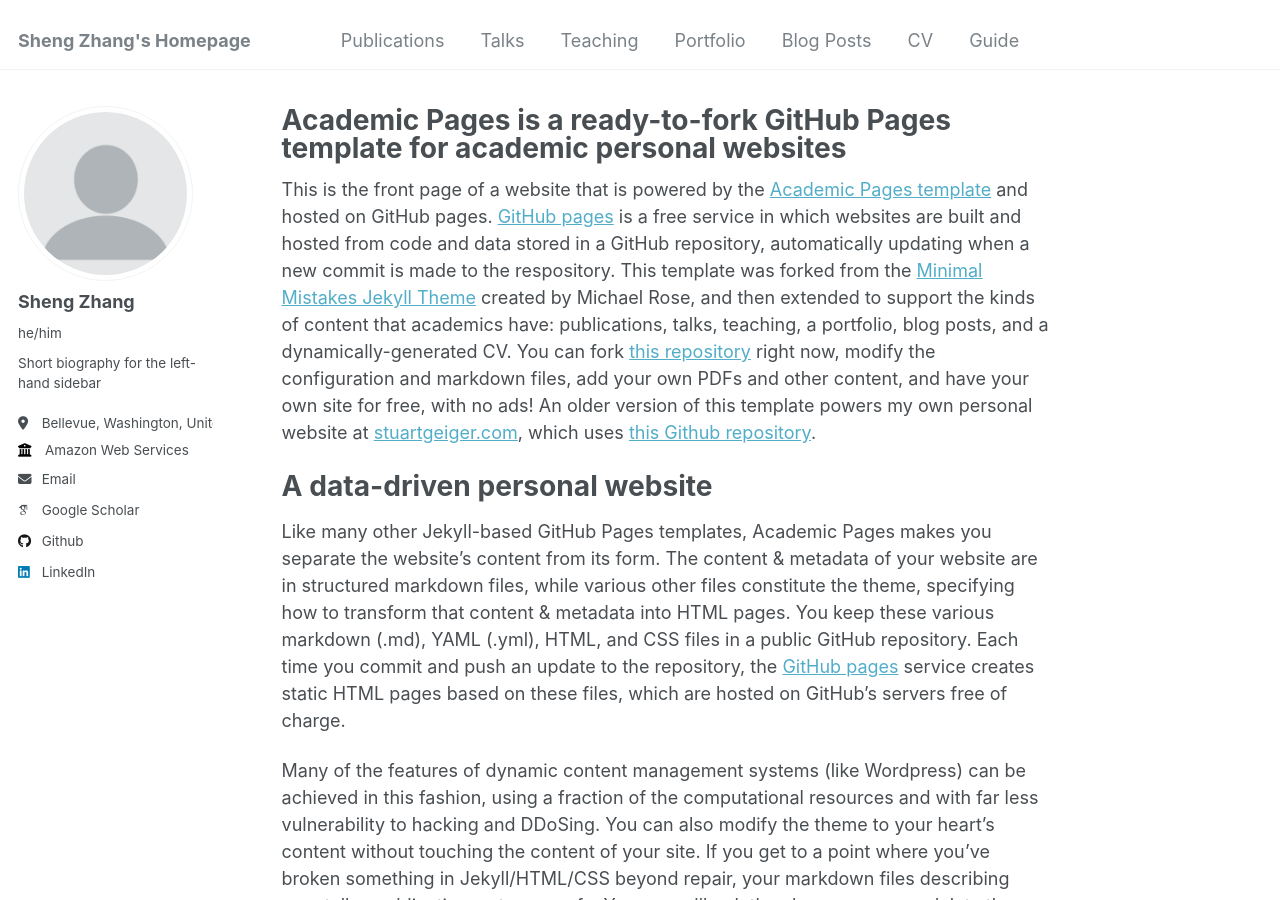
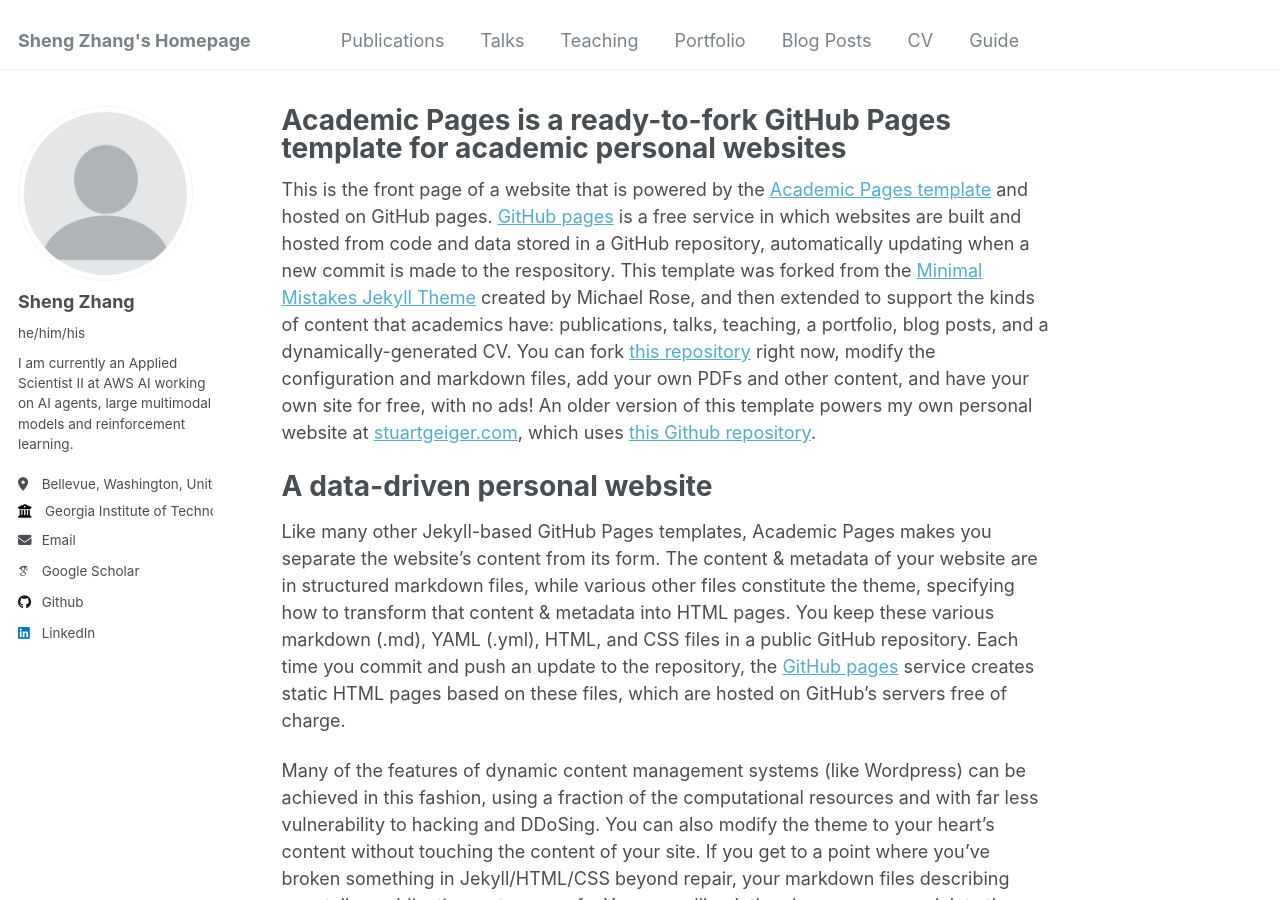
Before and after one commit to szhangml/szhangml.github.io, a Jekyll site: the page built from _pages/about.md, in a window 1280 px wide and 900 px high. Built offline with Jekyll 4.4.1, drawn with Linux system fonts in a browser that asks for light colours; some web fonts are replaced.

Commit message:
Update biographic information in _config.yml

```diff
--- a/_config.yml
+++ b/_config.yml
@@ -23,10 +23,10 @@ author:
   # Biographic information
   avatar           : "profile.png"
   name             : "Sheng Zhang"
-  pronouns         : "he/him" # example: "she/her"
-  bio              : "Short biography for the left-hand sidebar"
+  pronouns         : "he/him/his" # example: "she/her"
+  bio              : "I am currently an Applied Scientist II at AWS AI working on AI agents, large multimodal models and reinforcement learning."
   location         : "Bellevue, Washington, United States"
-  employer         : "Amazon Web Services"
+  employer         : "Georgia Institute of Technology"
   uri              : # URL
   email            : "szhang405@outlook.com"
 
```
